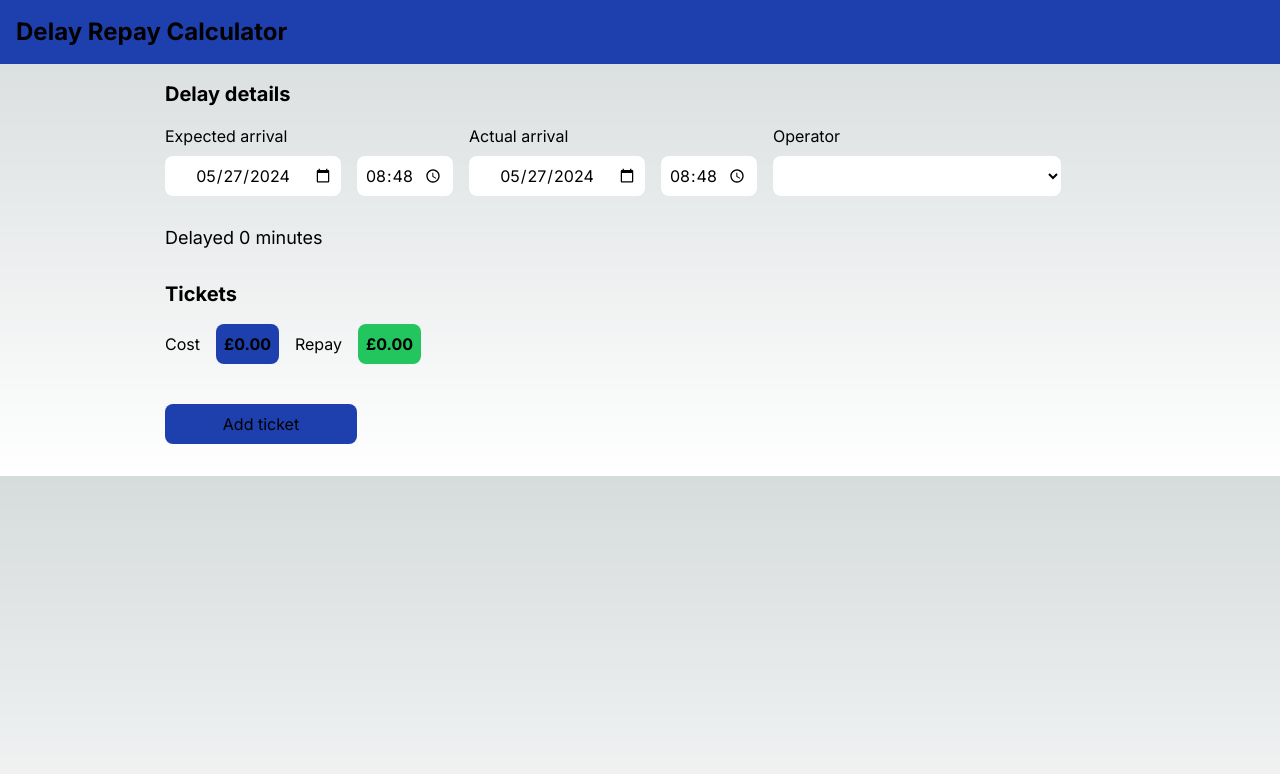
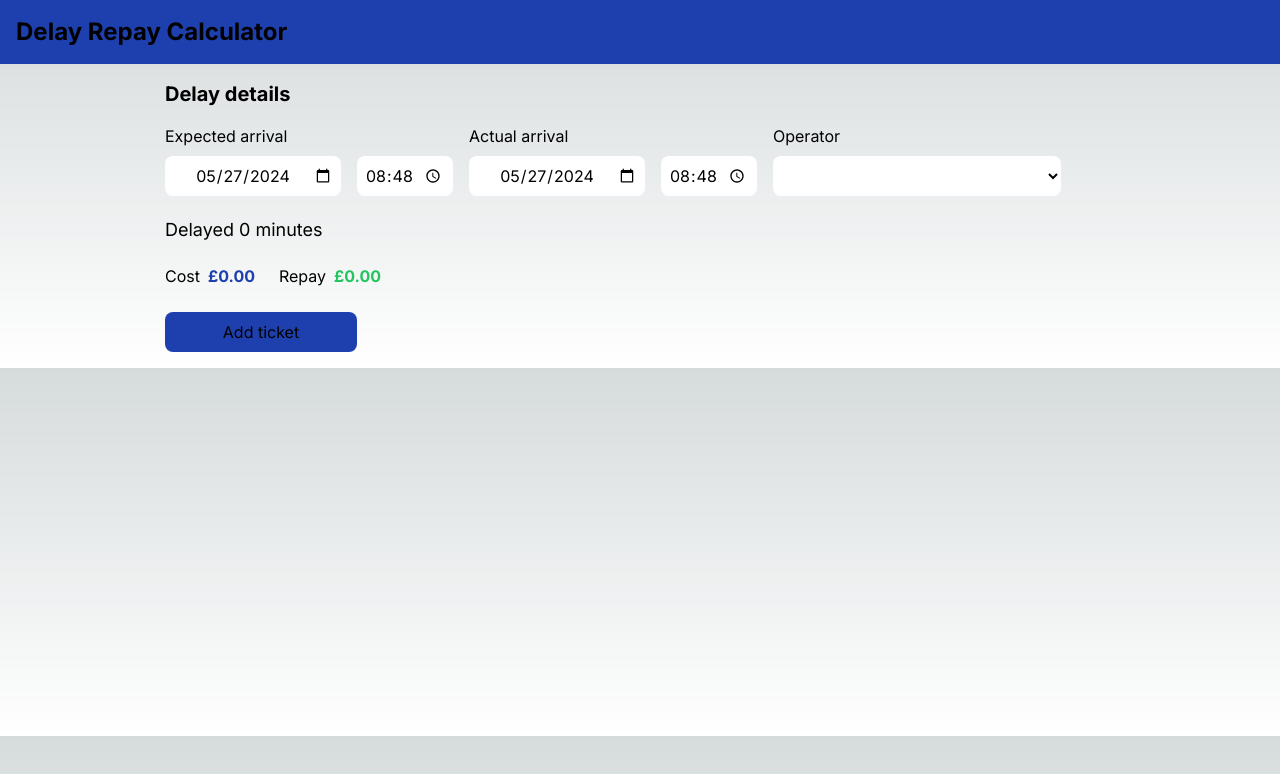
Before and after one commit to georgejkaye/delay-repay, a Next.js app: page / in a window 1280 px wide. Shown: the top 774 px of the page. Built offline with nearby package versions, Linux system fonts and the light colour scheme.

Commit message:
[fix] Improve non-button styling

```diff
--- a/src/app/page.tsx
+++ b/src/app/page.tsx
@@ -189,6 +189,22 @@ const getDelayStyle = (
     ? "bg-red-500"
     : "bg-red-800"
 
+const getDelayTextStyle = (
+  delay: number | undefined,
+  repayBracket: RepayRate | RepayBracket | undefined
+) =>
+  delay === undefined
+    ? "text-white"
+    : delay < 15 || repayBracket === undefined
+    ? "text-green-500"
+    : delay < 30
+    ? "text-yellow-600"
+    : delay < 60
+    ? "text-orange-400"
+    : delay < 120
+    ? "text-red-500"
+    : "text-red-800"
+
 const delayBracketTextWidth = "w-36"
 const repayPercentageTextWidth = "w-12"
 const repayNoteTextWidth = "w-44"
@@ -313,7 +329,7 @@ const DelayCalculator = (props: {
           <OperatorSelector operator={operator} setOperator={setOperator} />
         </div>
       </div>
-      <div className={`my-6 text-lg`}>
+      <div className={`mt-4 mb-2 text-lg`}>
         {props.delay === undefined ? (
           ""
         ) : (
@@ -504,21 +520,20 @@ const TicketList = (props: {
   }, [operator])
   return (
     <div>
-      <h2 className="font-bold text-xl mb-4">Tickets</h2>
-      <div className="flex flex-row gap-4 mb-6">
-        <div className="flex flex-row gap-4">
+      <div className="flex flex-row gap-4">
+        <div className="flex flex-row">
           <div className="py-2">Cost</div>
-          <div className="p-2 bg-blue-800 rounded-lg font-bold">
+          <div className="p-2 text-blue-800 font-bold">
             {cost.toLocaleString("en-GB", {
               style: "currency",
               currency: "GBP",
             })}
           </div>
         </div>
-        <div className="flex flex-row gap-4">
+        <div className="flex flex-row">
           <div className="py-2">Repay</div>
           <div
-            className={`rounded-lg p-2 ${getDelayStyle(
+            className={`p-2 ${getDelayTextStyle(
               props.delay,
               props.rate
             )} font-bold`}
@@ -543,7 +558,7 @@ const TicketList = (props: {
           />
         ))}
         <button
-          className="w-48 rounded-lg my-4 p-2 bg-blue-800 hover:bg-blue-600"
+          className="w-48 rounded-lg p-2 bg-blue-800 hover:bg-blue-600"
           onClick={(e) => addTicket()}
         >
           Add ticket
```
